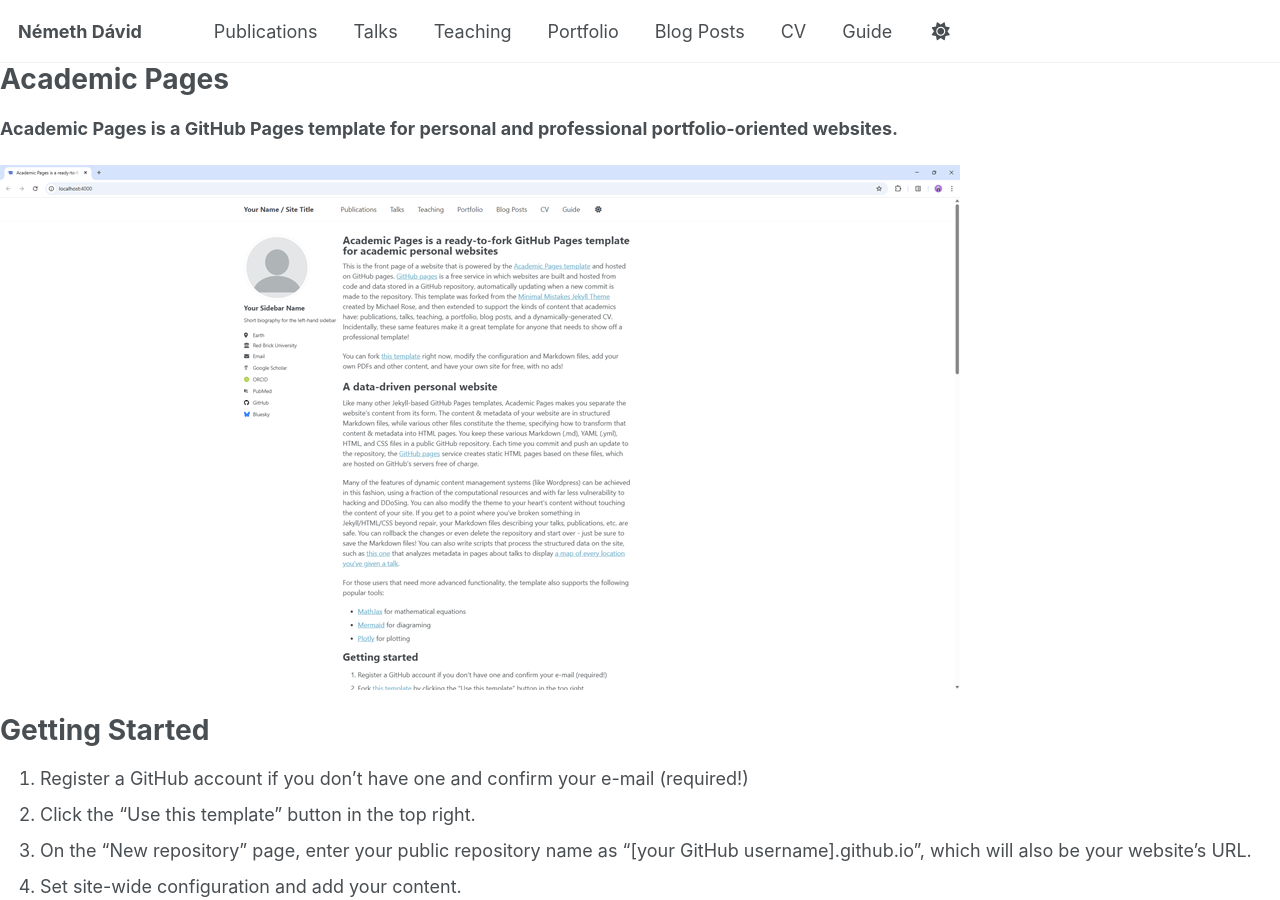
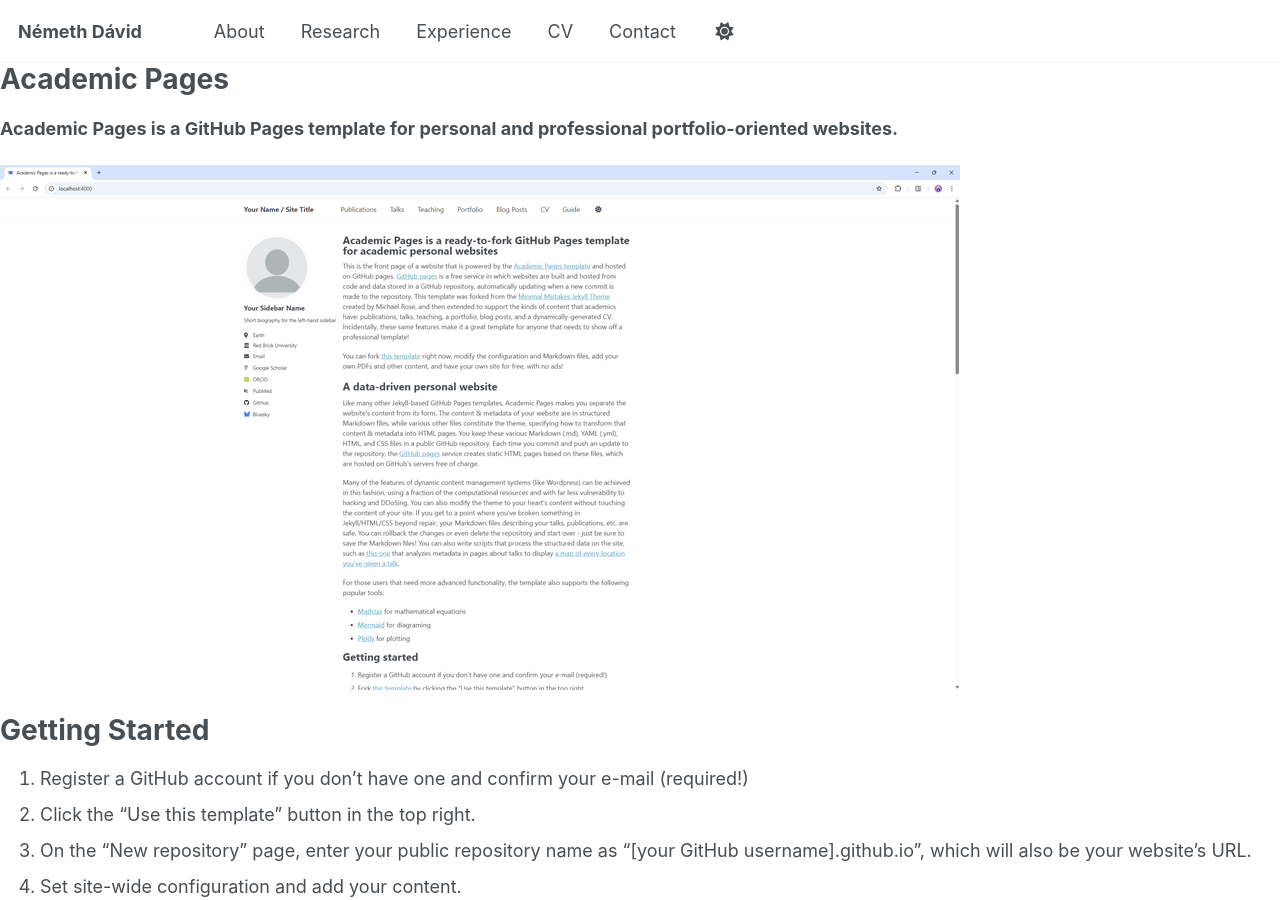
Before and after one commit to ho92ms/ho92ms.github.io, a Jekyll site: the page built from README.md, in a window 1280 px wide and 900 px high. Built offline with Jekyll 4.4.1, drawn with Linux system fonts in a browser that asks for light colours; our own code applies the rules of GitHub Pages for plain Markdown files; a script bundle is joined from its source files by our own code; library files that are not in the unit come from our copies; part of the change alters nothing that is shown.

Commit message:
Update navigation links in header
Removed old navigation links and added new sections for About, Research, Experience, and Contact.

```diff
--- a/_data/navigation.yml
+++ b/_data/navigation.yml
@@ -1,33 +1,11 @@
-# The following is the order of the links in the header of the website.
-#
-# Changing the order here will adjust the order and you can also add additional
-# links. Removing a link prevents it from showing in the header, but does not
-# prevent it from being included in the site.
-#
-# NOTE that only one of the CV options should be selected, the first is for the
-#      Markdown formatted page while the second is generated using JSON.
-
 main:
-  - title: "Publications"
-    url: /publications/
-
-  - title: "Talks"
-    url: /talks/
-
-  - title: "Teaching"
-    url: /teaching/
-
-  - title: "Portfolio"
-    url: /portfolio/
-
-  - title: "Blog Posts"
-    url: /year-archive/
-
+  - title: "About"
+    url: /about/
+  - title: "Research"
+    url: /research/
+  - title: "Experience"
+    url: /experience/
   - title: "CV"
     url: /cv/
-
-  # - title: "CV"
-  #   url: /cv-json/
-
-  - title: "Guide"
-    url: /markdown/
+  - title: "Contact"
+    url: /contact/
```
